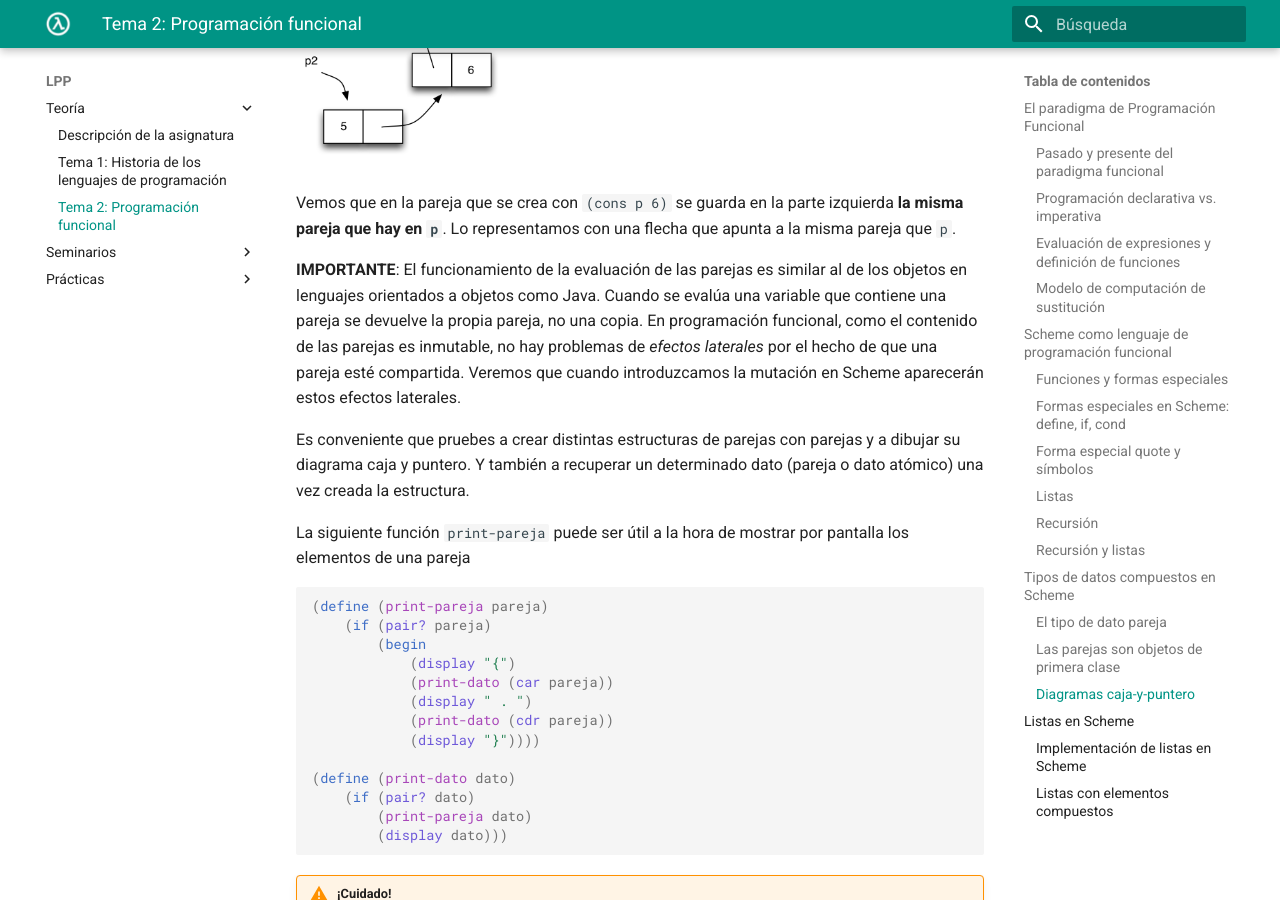
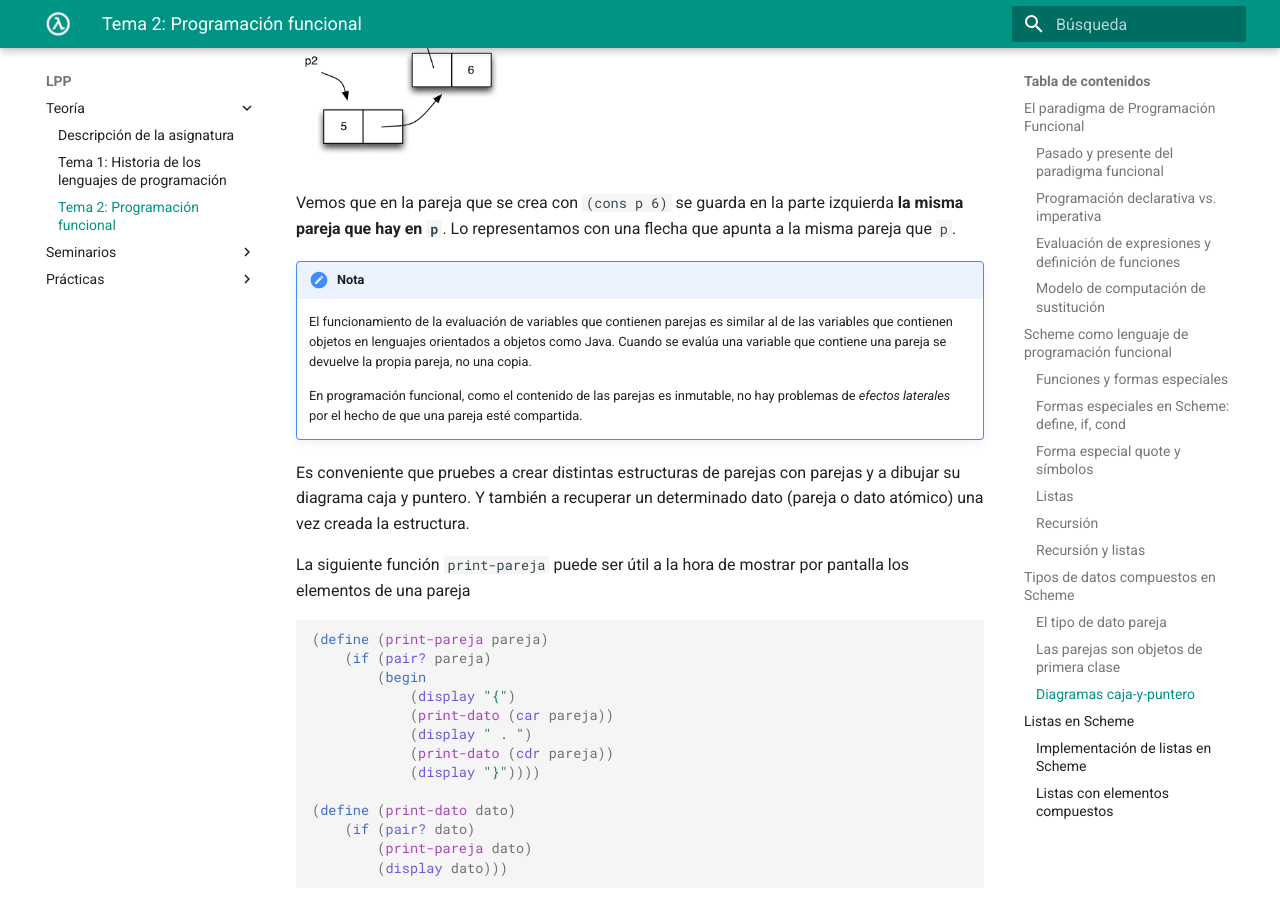
Before and after one commit to domingogallardo/apuntes-lpp, an MkDocs documentation site: the page built from docs/teoria/tema02-programacion-funcional/tema02-programacion-funcional.md, in a window 1280 px wide and 900 px high, scrolled down 39726 px. Built offline with MkDocs 1.6.1 and Material for MkDocs 9.7.7, drawn with Linux system fonts in a browser that asks for light colours.

Commit message:
Añadida nota

```diff
--- a/docs/teoria/tema02-programacion-funcional/tema02-programacion-funcional.md
+++ b/docs/teoria/tema02-programacion-funcional/tema02-programacion-funcional.md
@@ -2065,14 +2065,16 @@ Vemos que en la pareja que se crea con `(cons p 6)` se guarda en la
 parte izquierda **la misma pareja que hay en `p`**. Lo representamos
 con una flecha que apunta a la misma pareja que `p`.
 
-**IMPORTANTE**: El funcionamiento de la evaluación de las parejas es
-  similar al de los objetos en lenguajes orientados a objetos como
-  Java. Cuando se evalúa una variable que contiene una pareja se
-  devuelve la propia pareja, no una copia. En programación funcional,
-  como el contenido de las parejas es inmutable, no hay problemas de
-  *efectos laterales* por el hecho de que una pareja esté
-  compartida. Veremos que cuando introduzcamos la mutación en Scheme
-  aparecerán estos efectos laterales.
+!!! Note "Nota"
+
+    El funcionamiento de la evaluación de variables que contienen parejas es
+    similar al de las variables que contienen objetos en lenguajes
+    orientados a objetos como Java. Cuando se evalúa una variable que
+    contiene una pareja se devuelve la propia pareja, no una copia.
+
+    En programación funcional, como el contenido de las parejas es
+    inmutable, no hay problemas de *efectos laterales* por el hecho de
+    que una pareja esté compartida.
 
 Es conveniente que pruebes a crear distintas estructuras de parejas
 con parejas y a dibujar su diagrama caja y puntero. Y también a
```
